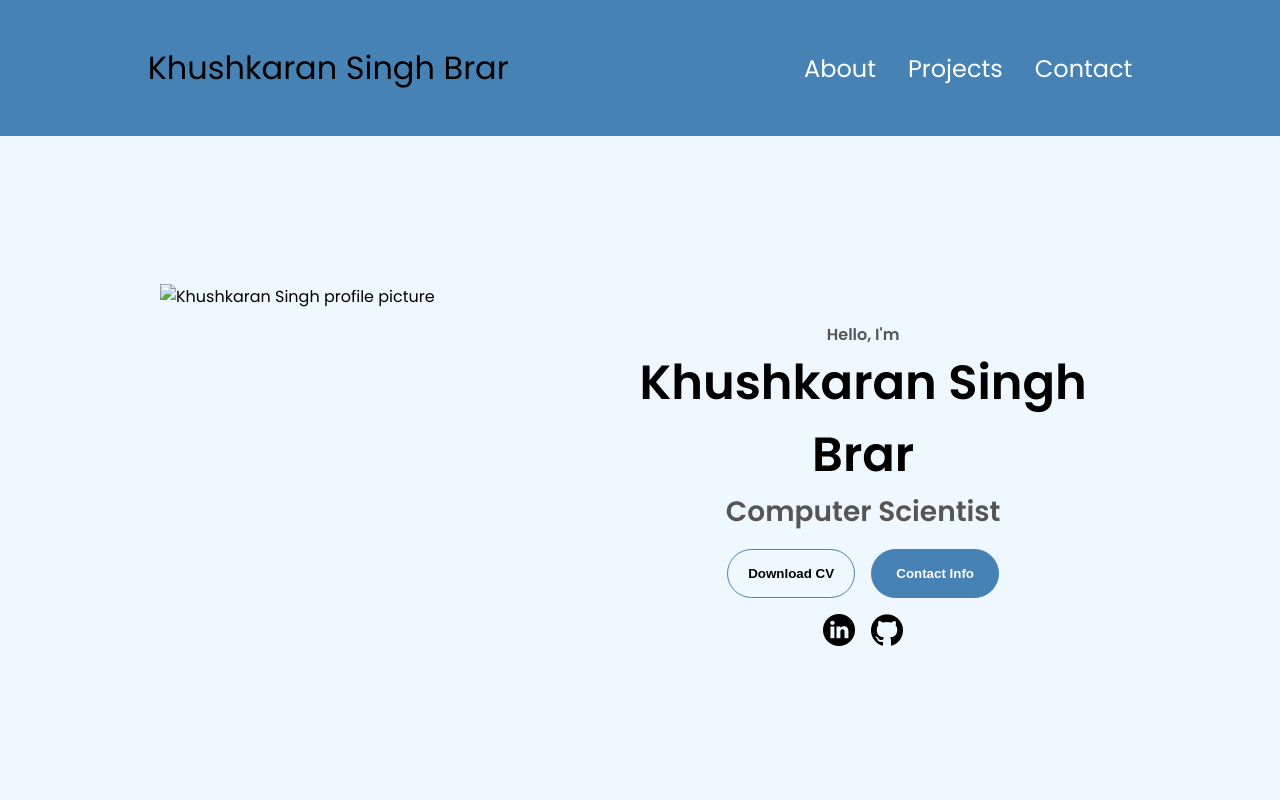
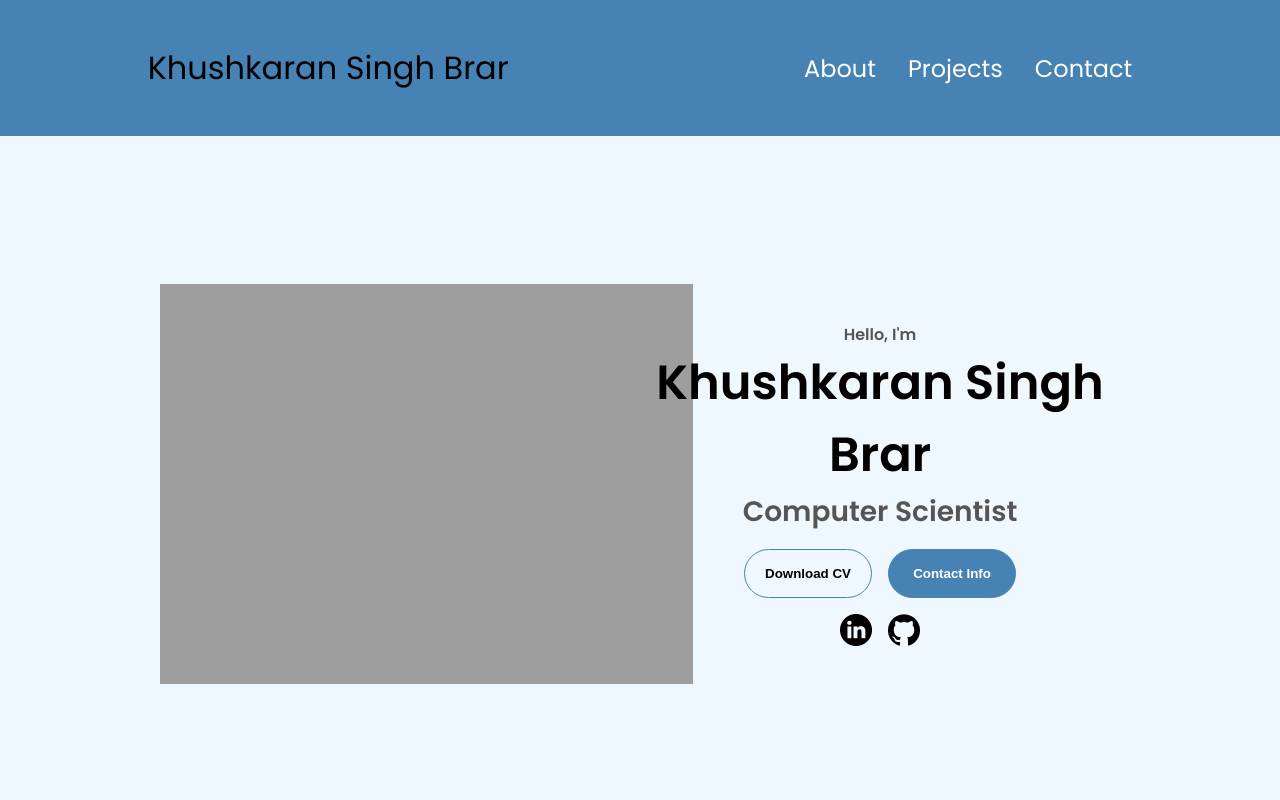
Before and after one commit to khushkaran-brar/Personal-Portfolio-, a plain HTML site: page index.html in a window 1280 px wide. Shown: the top 800 px of the page. Drawn offline with Linux system fonts and the light colour scheme; the site is published under a folder, as on GitHub Pages, so addresses that start at the root find nothing.

Commit message:
Update index.html

```diff
--- a/index.html
+++ b/index.html
@@ -36,7 +36,7 @@
     </nav>
     <section id="profile">
       <div class="section__pic-container">
-        <img src="/profile-pic.png" alt="Khushkaran Singh profile picture" />
+        <img src="./profile-pic.png" alt="Khushkaran Singh profile picture" />
       </div>
       <div class="section__text">
         <p class="section__text__p1">Hello, I'm</p>
```
